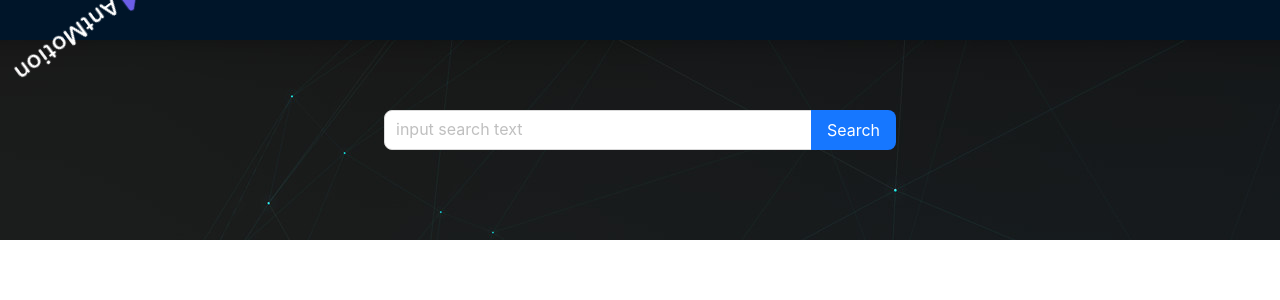
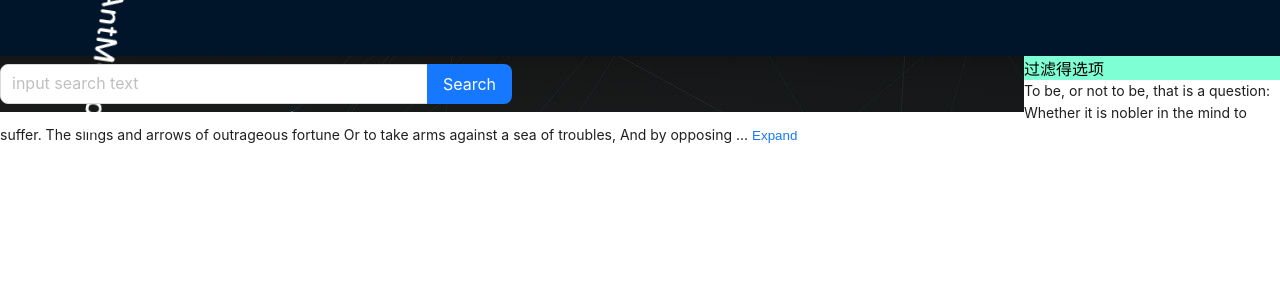
Before and after one commit to YUEchn/visRepoSearchEngine, a React (Create React App) app in the folder front/: page / in a window 1280 px wide. Shown: the top 300 px of the page. Built offline with nearby package versions, Linux system fonts and the light colour scheme.

Commit message:
更改布局

```diff
--- a/front/package.json
+++ b/front/package.json
@@ -6,7 +6,7 @@
     "@testing-library/jest-dom": "^5.16.5",
     "@testing-library/react": "^13.4.0",
     "@testing-library/user-event": "^13.5.0",
-    "antd": "^5.0.4",
+    "antd": "^5.1.1",
     "axios": "^1.2.1",
     "http-proxy-middleware": "^2.0.6",
     "react": "^18.2.0",
--- a/front/src/components/main/main.css
+++ b/front/src/components/main/main.css
@@ -4,24 +4,33 @@
 
 #header{
     width: 100vw;
-    height: 5vh;
+    height: 7vh;
     background-color: rgb(0, 21, 41);
 }
 
+#engine-logo{
+    width:15vw;
+}
 #search-container{
-    width: 100vw;
-    height: 25vh;
+    float: left;
+    width: 80vw;
+    height: 100%;
     /* text-align: -webkit-center; */  /* 可以让块级元素居中 */
     display: flex;
-    justify-content: center;
+    /* justify-content: center; */
     align-items: center;
     background-image: url('../assets/img/interface-bg.jpg');
 }
 
 #search-interface{
     width: 40vw;
-    height: 30%;
+    /* height: 30%; */
 }
+#search-filter{
+    width: 100vw;
+    background-color: aquamarine;
+}
+
 
 #search-result{
     width: 100vw;
@@ -34,8 +43,14 @@
 }
 
 .App-logo{
-    height: 5vh;
-    max-width: 160px;
+
+    /* height: auto;
+    width: auto; */
+    max-width: 100%;
+    max-height: 100%;
+
+    height: 7vh;
+    /* max-width: 160px; */
     padding-left: 20px;
     vertical-align: middle;
 }
--- a/front/src/components/main/main.jsx
+++ b/front/src/components/main/main.jsx
@@ -1,44 +1,49 @@
-import './main.css'
-import axios from 'axios';
-import { getResult, testConnect } from '../../apis/api';
-import React, { useEffect, useState} from "react";
-import { Input } from 'antd';
+import "./main.css";
+import axios from "axios";
+import { getResult, testConnect } from "../../apis/api";
+import React, { useEffect, useState } from "react";
+import ResultList from "../views/resultList";
+import { Input } from "antd";
 const { Search } = Input;
 
-
-
 const Main = () => {
-    const [query, setQuery] = useState("")
+  const [query, setQuery] = useState("");
 
   // useEffect(() => {
   //     if(query !== ""){
   //     }
   // }, [query])
 
-    const searchRepo = (value, event) =>{
-        if(value !== query){
+  const searchRepo = (value, event) => {
+    if (value !== query) {
       getResult(value).then((res) => console.log(res));
     }
-        setQuery(value)   // 保存最新一次查询的值
-    }
-
+    setQuery(value); // 保存最新一次查询的值
+  };
 
   return (
     <div id="main-container">
       <div id="header">
-                <img src="./assets/img/logo.svg"  className="App-logo" ></img>
+        <div id="engine-logo">
+          <img src="./assets/img/logo.svg" className="App-logo"></img>
         </div>
         <div id="search-container">
           <div id="search-interface">
-                <Search placeholder="input search text" enterButton="Search" size="large" onSearch={ searchRepo } />
+            <Search
+              placeholder="input search text"
+              enterButton="Search"
+              size="large"
+              onSearch={searchRepo}
+            />
           </div>
-
         </div>
-            <div id="search-result"></div>
       </div>
-
-    )
-
-}
+      <div id="search-filter">过滤得选项</div>
+      <div id="search-result">
+        <ResultList></ResultList>
+      </div>
+    </div>
+  );
+};
 
 export default Main;
--- /dev/null
+++ b/front/src/components/views/resultList.jsx
@@ -0,0 +1,43 @@
+import { useState } from "react";
+import { Typography } from "antd";
+const { Paragraph } = Typography;
+
+const ResultList = () => {
+  const [rows, setRows] = useState(1);
+  const [expandable, setExpandable] = useState(true);
+  const [key, setKey] = useState(0);
+  const [fold, setFold] = useState(true);
+  const onExpand = () => {
+    setFold(false);
+  };
+  const onCollapse = () => {
+    setFold(true);
+    setKey(key + 1);
+  };
+
+  const article =
+    "To be, or not to be, that is a question: Whether it is nobler in the mind to suffer. The slings and arrows of outrageous fortune Or to take arms against a sea of troubles, And by opposing end them? To die: to sleep; No more; and by a sleep to say we end The heart-ache and the thousand natural shocks That flesh is heir to, 'tis a consummation Devoutly to be wish'd. To die, to sleep To sleep- perchance to dream: ay, there's the rub! For in that sleep of death what dreams may come When we have shuffled off this mortal coil, Must give us pause. There 's the respect That makes calamity of so long life";
+  return (
+    <>
+      <Paragraph
+        key={key}
+        ellipsis={{
+          rows,
+          // symbol: '111',
+          expandable,
+          expandable: true,
+          onExpand: onExpand,
+        }}
+      >
+        {article}
+        {!fold && (
+          <span className="value-collapse" onClick={onCollapse}>
+            <a> 收起</a>
+          </span>
+        )}
+      </Paragraph>
+    </>
+  );
+};
+
+export default ResultList;
```
Also changed, not shown: front/src/components/views/list.jsx (deleted), 1 other file (tests, documents, lock files or other folders). Lines whose indentation alone changed are shown as unchanged.
